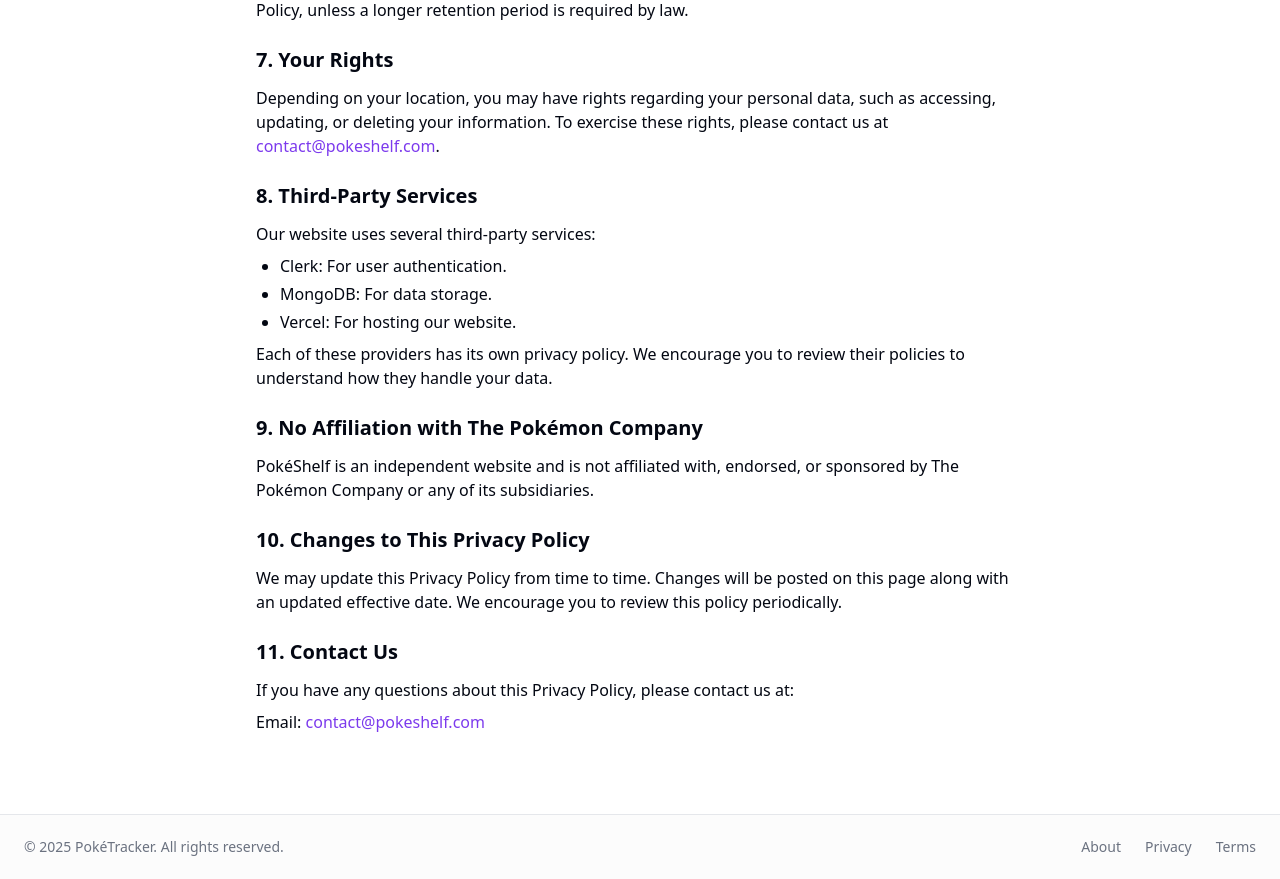
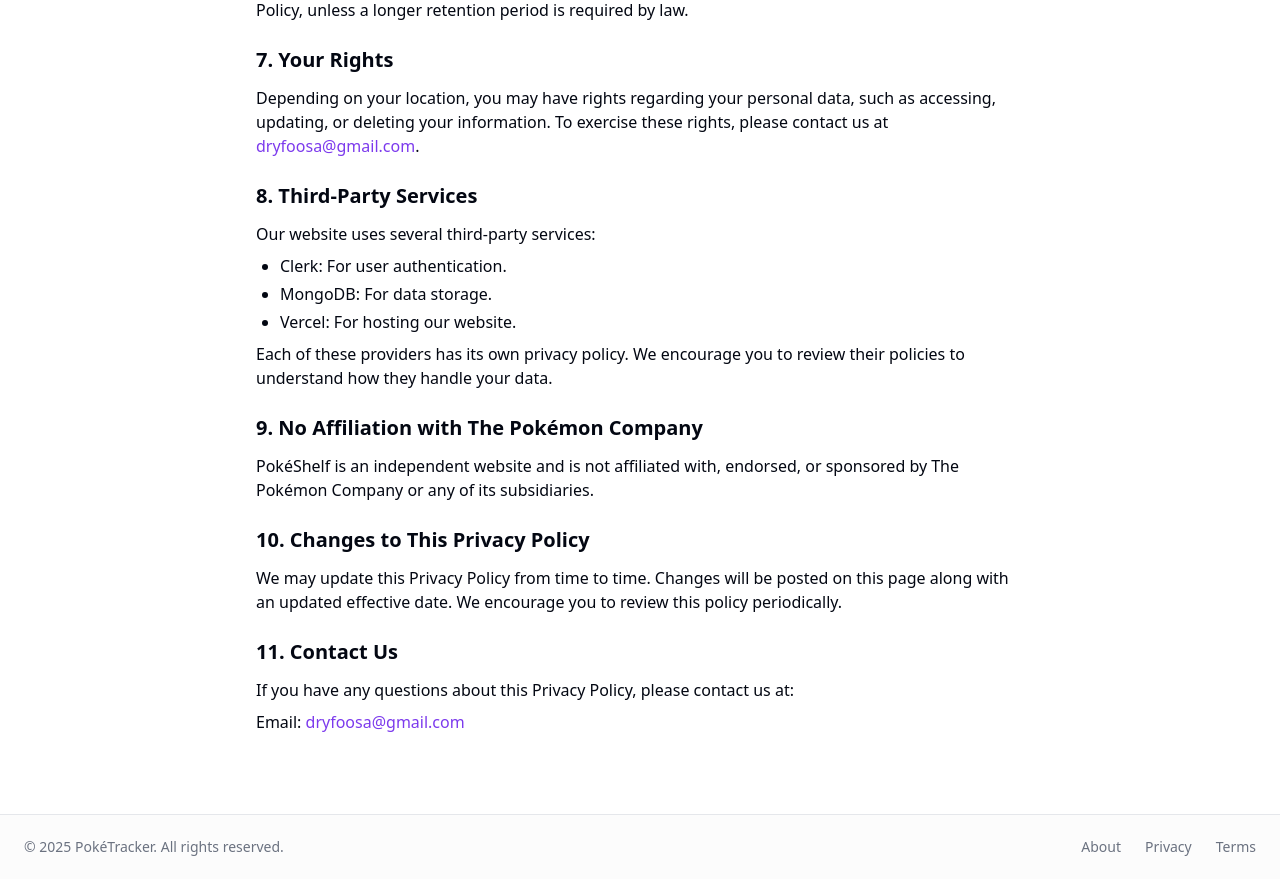
Before and after one commit to drewfoos/PokeShelf, a Next.js app: page /privacy in a window 1280 px wide. Shown: the part 1540-2419 px from the top of the page. Built offline with nearby package versions, Linux system fonts and the light colour scheme; no server answers.

Commit message:
changed footer

```diff
--- a/app/privacy/page.tsx
+++ b/app/privacy/page.tsx
@@ -132,7 +132,7 @@
           <p>
             Depending on your location, you may have rights regarding your personal data, such as accessing,
             updating, or deleting your information. To exercise these rights, please contact us at{' '}
-            <a href="mailto:contact@pokeshelf.com" className="text-primary hover:underline">contact@pokeshelf.com</a>.
+            <a href="dryfoosa@gmail.com" className="text-primary hover:underline">dryfoosa@gmail.com</a>.
           </p>
         </section>
 
@@ -174,7 +174,7 @@
             If you have any questions about this Privacy Policy, please contact us at:
           </p>
           <p className="mt-2">
-            Email: <a href="mailto:contact@pokeshelf.com" className="text-primary hover:underline">contact@pokeshelf.com</a>
+            Email: <a href="dryfoosa@gmail.com" className="text-primary hover:underline">dryfoosa@gmail.com</a>
           </p>
         </section>
       </div>
--- a/app/terms/page.tsx
+++ b/app/terms/page.tsx
@@ -137,7 +137,7 @@
             For any questions regarding these Terms, please contact us at:
           </p>
           <p className="mt-2">
-            Email: <a href="mailto:contact@pokeshelf.com" className="text-primary hover:underline">contact@pokeshelf.com</a>
+            Email: <a href="mailto:dryfoosa@gmail.com" className="text-primary hover:underline">dryfoosa@gmail.com</a>
           </p>
         </section>
       </div>
--- a/components/layout/site-footer.tsx
+++ b/components/layout/site-footer.tsx
@@ -10,9 +10,14 @@
           &copy; {new Date().getFullYear()} PokéTracker. All rights reserved.
         </p>
         <div className="flex gap-6 text-sm text-muted-foreground">
-          <Link href="/about" className="hover:text-foreground transition-colors">
+          <a
+            href="https://andrewdryfoos.dev"
+            target="_blank"
+            rel="noopener noreferrer"
+            className="hover:text-foreground transition-colors"
+          >
             About
-          </Link>
+          </a>
           <Link href="/privacy" className="hover:text-foreground transition-colors">
             Privacy
           </Link>
```
